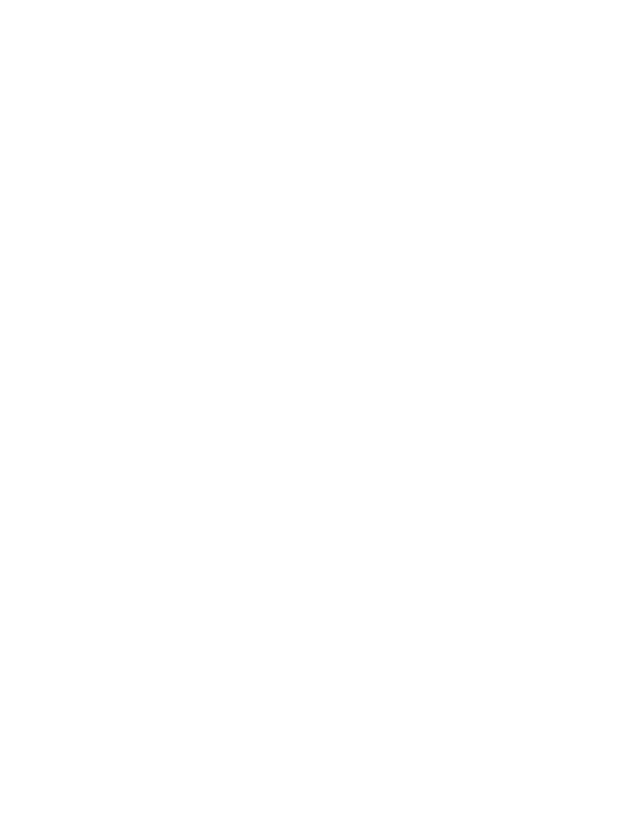
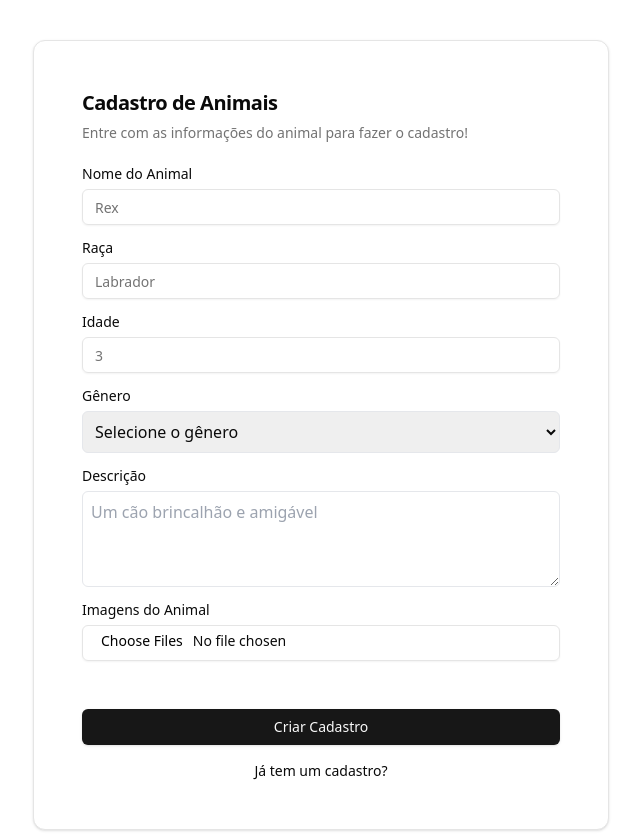
Before and after one commit to Adota-ai/frontend, a React (Vite) app: page /CadastroAnimais in a window 1280 px wide. Before the commit this address had no page. Shown: the whole page, without its empty margins (319-959 px from the left). Before the commit the page ends 800 px from the top, so only its background shows below. Built offline with nearby package versions, Linux system fonts and the light colour scheme.

Commit message:
tela de cadastro de animais

```diff
--- a/src/App.tsx
+++ b/src/App.tsx
@@ -1,6 +1,7 @@
 import React from "react";
 import { BrowserRouter, Route, Routes } from "react-router-dom";
 import Display from "./components/layout/display";
+import CadastroAnimais from "./pages/CadastroAnimais/CadastroAnimais";
 
 const Login = React.lazy(() => import("@/pages/login"));
 
@@ -19,6 +20,7 @@ function App() {
 
 				<Route path="/dashboard" element={<Dashboard/>} />
 				<Route path="/cadastro" element={<Cadastro/>} />
+				<Route path="/CadastroAnimais" element={<CadastroAnimais/>} />
 			</Routes>
 		</BrowserRouter>
 	);
--- /dev/null
+++ b/src/pages/CadastroAnimais/CadastroAnimais.tsx
@@ -0,0 +1,163 @@
+import { useState } from "react";
+import { Button } from "@/components/ui/button";
+import {
+  Card,
+  CardContent,
+  CardDescription,
+  CardHeader,
+  CardTitle,
+} from "@/components/ui/card";
+import { Input } from "@/components/ui/input";
+import { Label } from "@/components/ui/label";
+
+export default function AnimalRegistrationForm() {
+  const [images, setImages] = useState<File[]>([]);
+  const [name, setName] = useState("");
+  const [breed, setBreed] = useState("");
+  const [age, setAge] = useState<number | "">("");
+  const [gender, setGender] = useState("");
+  const [description, setDescription] = useState("");
+
+
+
+
+  const handleImageChange = (event: React.ChangeEvent<HTMLInputElement>) => {
+    if (event.target.files) {
+      const filesArray = Array.from(event.target.files);
+      setImages((prevImages) => [...prevImages, ...filesArray]); // Adiciona as novas imagens ao estado
+    }
+  };
+
+  const handleSubmit = (event: React.FormEvent<HTMLFormElement>) => {
+    event.preventDefault();
+
+    const formData = {
+      name,
+      breed,
+      age,
+      gender,
+      description,
+      images,
+    };
+
+    // Processar os dados do formulário (por exemplo, enviar para uma API)
+    console.log("Formulário enviado:", formData);
+  };
+
+  return (
+    <Card className="w-full max-w-xl mx-auto mt-10 p-6 h-auto">
+  <CardHeader>
+    <CardTitle className="text-xl text-left">Cadastro de Animais</CardTitle>
+    <CardDescription>
+      Entre com as informações do animal para fazer o cadastro!
+    </CardDescription>
+  </CardHeader>
+      <CardContent>
+        <form onSubmit={handleSubmit} className="grid gap-4">
+          {/* Nome do Animal */}
+          <div className="grid gap-2">
+            <Label htmlFor="nome">Nome do Animal</Label>
+            <Input
+              id="nome"
+              placeholder="Rex"
+              required
+              value={name}
+              onChange={(e) => setName(e.target.value)}
+              className="w-full"
+            />
+          </div>
+
+          {/* Raça do Animal */}
+          <div className="grid gap-2">
+            <Label htmlFor="raca">Raça</Label>
+            <Input
+              id="raca"
+              placeholder="Labrador"
+              required
+              value={breed}
+              onChange={(e) => setBreed(e.target.value)}
+              className="w-full"
+            />
+          </div>
+
+          {/* Idade do Animal */}
+          <div className="grid gap-2">
+            <Label htmlFor="idade">Idade</Label>
+            <Input
+              id="idade"
+              placeholder="3"
+              type="number"
+              required
+              value={age}
+              onChange={(e) => setAge(Number(e.target.value) || "")}
+              className="w-full"
+            />
+          </div>
+
+          {/* Gênero do Animal */}
+          <div className="grid gap-2">
+            <Label htmlFor="genero">Gênero</Label>
+            <select
+              id="genero"
+              className="border rounded-md p-2 w-full"
+              required
+              value={gender}
+              onChange={(e) => setGender(e.target.value)}
+            >
+              <option value="">Selecione o gênero</option>
+              <option value="macho">Macho</option>
+              <option value="femea">Fêmea</option>
+            </select>
+          </div>
+
+          {/* Descrição do Animal */}
+          <div className="grid gap-2">
+            <Label htmlFor="descricao">Descrição</Label>
+            <textarea
+              id="descricao"
+              placeholder="Um cão brincalhão e amigável"
+              required
+              value={description}
+              onChange={(e) => setDescription(e.target.value)}
+              className="w-full h-24 border rounded-md p-2" // Aumenta a altura da caixa de descrição
+            />
+          </div>
+
+          {/* Upload das Imagens */}
+          <div className="grid gap-2">
+            <Label htmlFor="imagem">Imagens do Animal</Label>
+            <Input
+              id="imagem"
+              type="file"
+              accept="image/*"
+              multiple // Permite selecionar múltiplas imagens
+              onChange={handleImageChange}
+              required
+              className="w-full"
+            />
+            {/* Exibir prévia das imagens */}
+            <div className="mt-2 grid grid-cols-2 gap-2">
+              {images.map((img, index) => (
+                <img
+                  key={index}
+                  src={URL.createObjectURL(img)}
+                  alt={`Prévia da imagem ${index + 1}`}
+                  className="w-full h-auto rounded-md"
+                />
+              ))}
+            </div>
+          </div>
+
+          {/* Botão de Cadastro */}
+          <Button type="submit" className="w-full mt-4">
+            Criar Cadastro
+          </Button>
+        </form>
+
+        <div className="mt-4 text-center text-sm">
+          Já tem um cadastro?{" "}
+        </div>
+      </CardContent>
+    </Card>
+  );
+}
--- a/src/pages/cadastro/cadastro.tsx
+++ b/src/pages/cadastro/cadastro.tsx
@@ -48,6 +48,10 @@ export default function LoginForm() {
             <Label htmlFor="password">Senha</Label>
             <Input id="password" type="password" placeholder="Senha" />
           </div>
+          <div className="grid gap-2">
+            <Label htmlFor="password">Confirme a Senha</Label>
+            <Input id="password" type="password" placeholder="Senha" />
+          </div>
           <Button type="submit" className="w-full">
             Create an account
           </Button>
```
